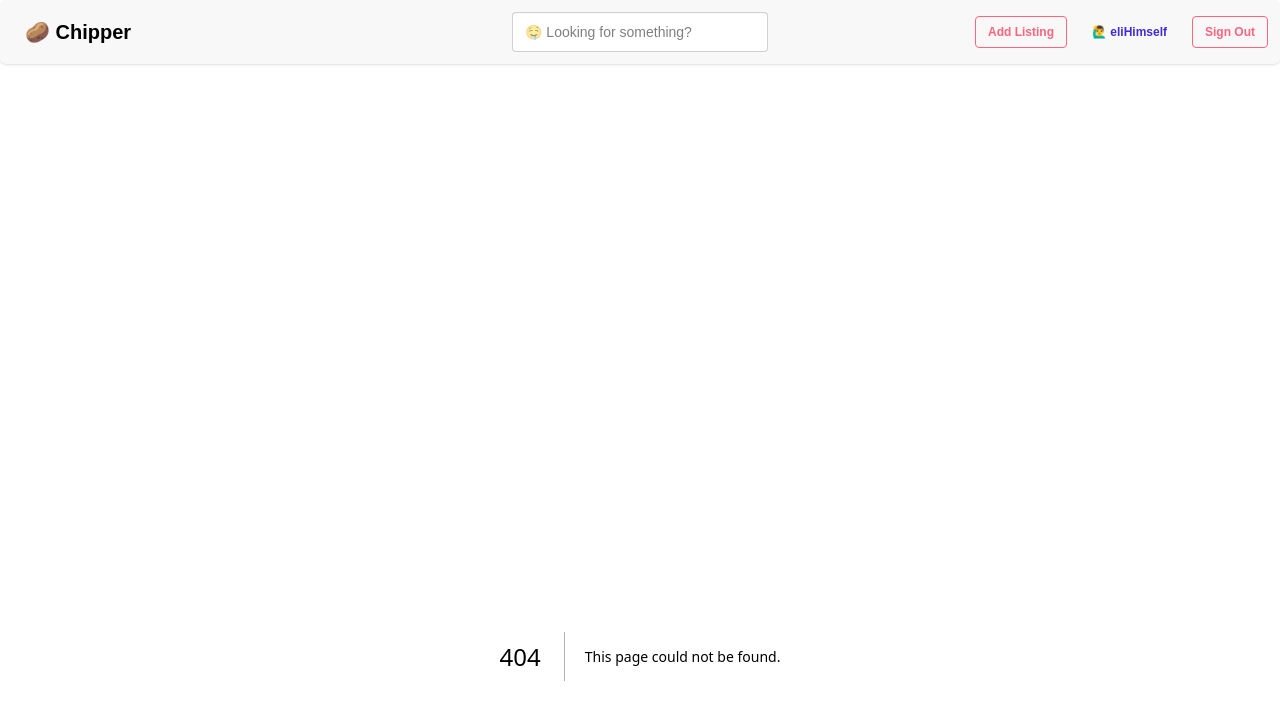
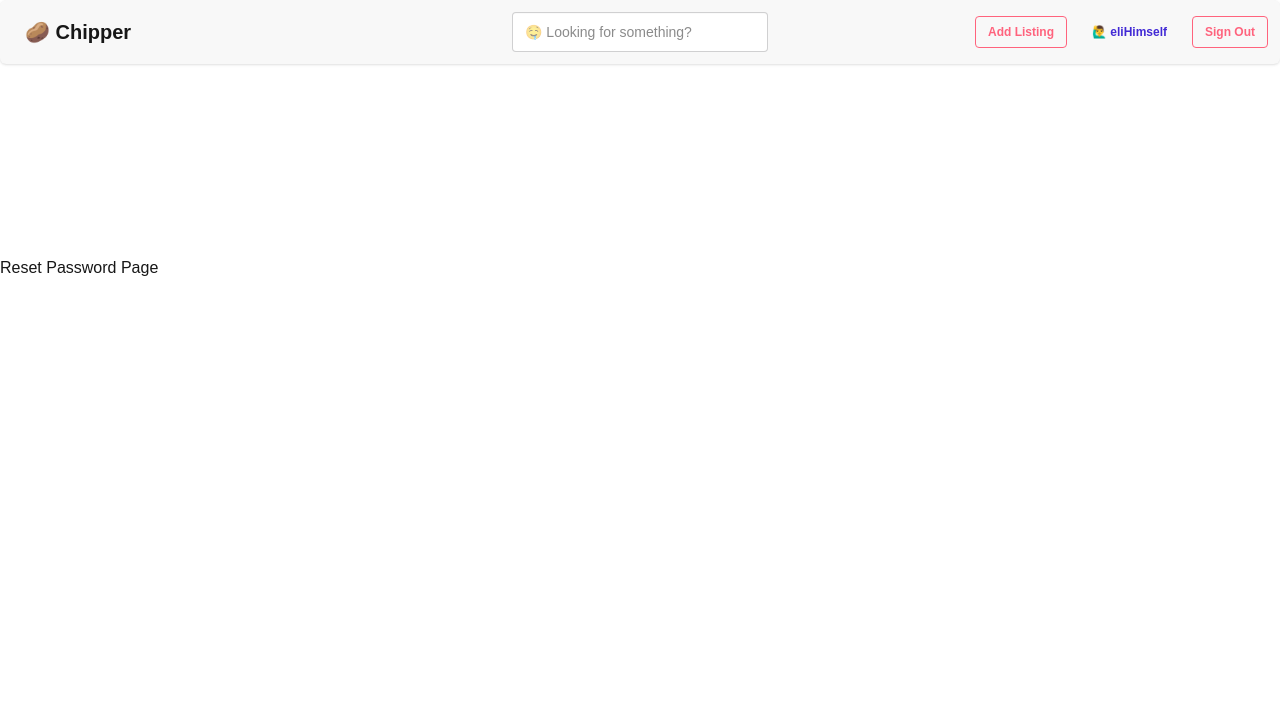
Before and after one commit to KasTasElis/next-chip-reviews, a Next.js app: page /auth/reset-password in a window 1280 px wide. Before the commit this address had no page. Shown: the top 720 px of the page. Built offline with nearby package versions, Linux system fonts and the light colour scheme.

Commit message:
auth pages

```diff
--- /dev/null
+++ b/app/auth/reset-password/page.tsx
@@ -0,0 +1,3 @@
+export default function ChipsSingle() {
+  return <div>Reset Password Page</div>;
+}
--- /dev/null
+++ b/app/auth/sign-in/page.tsx
@@ -0,0 +1,3 @@
+export default function ChipsSingle() {
+  return <div>Sign In Page</div>;
+}
--- /dev/null
+++ b/app/auth/sign-up/page.tsx
@@ -0,0 +1,3 @@
+export default function ChipsSingle() {
+  return <div>Sign Up Page</div>;
+}
```
